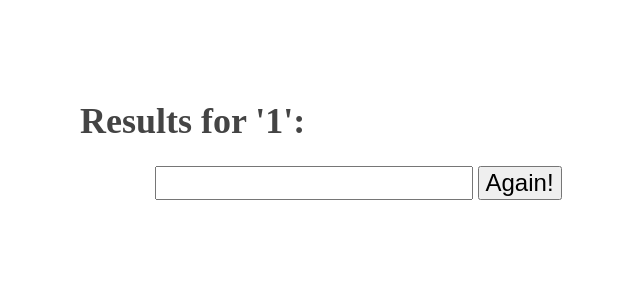
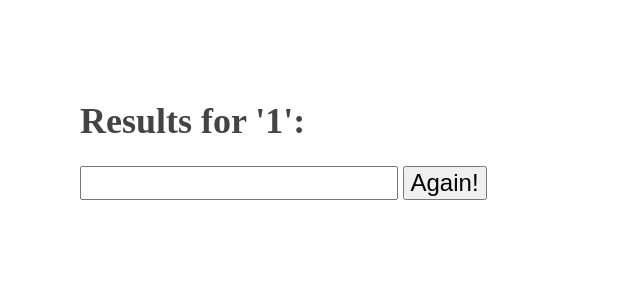
Before and after one commit to adamhammes/French-Anagrams, a Flask app: page /1 in a window 1280 px wide. Shown: the top 300 px of the page, without its empty margins (235-875 px from the left). Run offline with Flask 2, Linux system fonts and the light colour scheme; parts of the project's set-up code (start-up, migrations or seed data) failed here and were passed over.

Commit message:
Left align Again! button

```diff
--- a/static/styles/main.css
+++ b/static/styles/main.css
@@ -14,3 +14,8 @@ form {
 input {
     font-size: 24px;
 }
+
+#searchAgain {
+    margin: auto;
+    float: left;
+}
--- a/templates/results.html
+++ b/templates/results.html
@@ -11,9 +11,9 @@
 		<li>{{ result }}</li>
 	{% endfor %}
 </ul>
-<form id="searchbox" method="post" acton="">
-  <input type="text"   name="letters">
-  <input type="submit" name="submitletters" value="Again!">
+<form id="searchAgain" method="post">
+  <input type="text"   id="letters">
+  <input type="submit" id="submit" value="Again!">
 </form>
 </body>
 </html>
```
